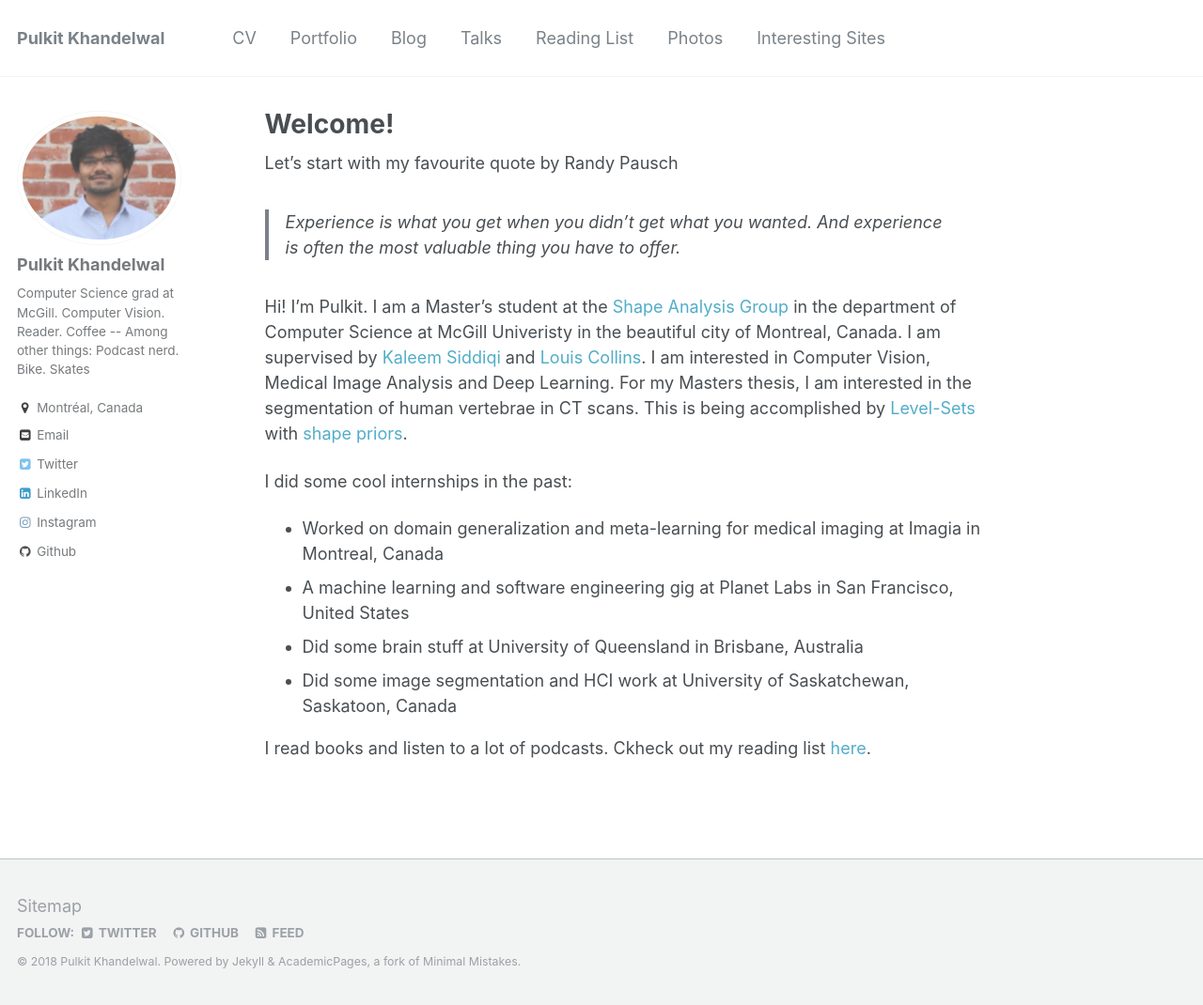
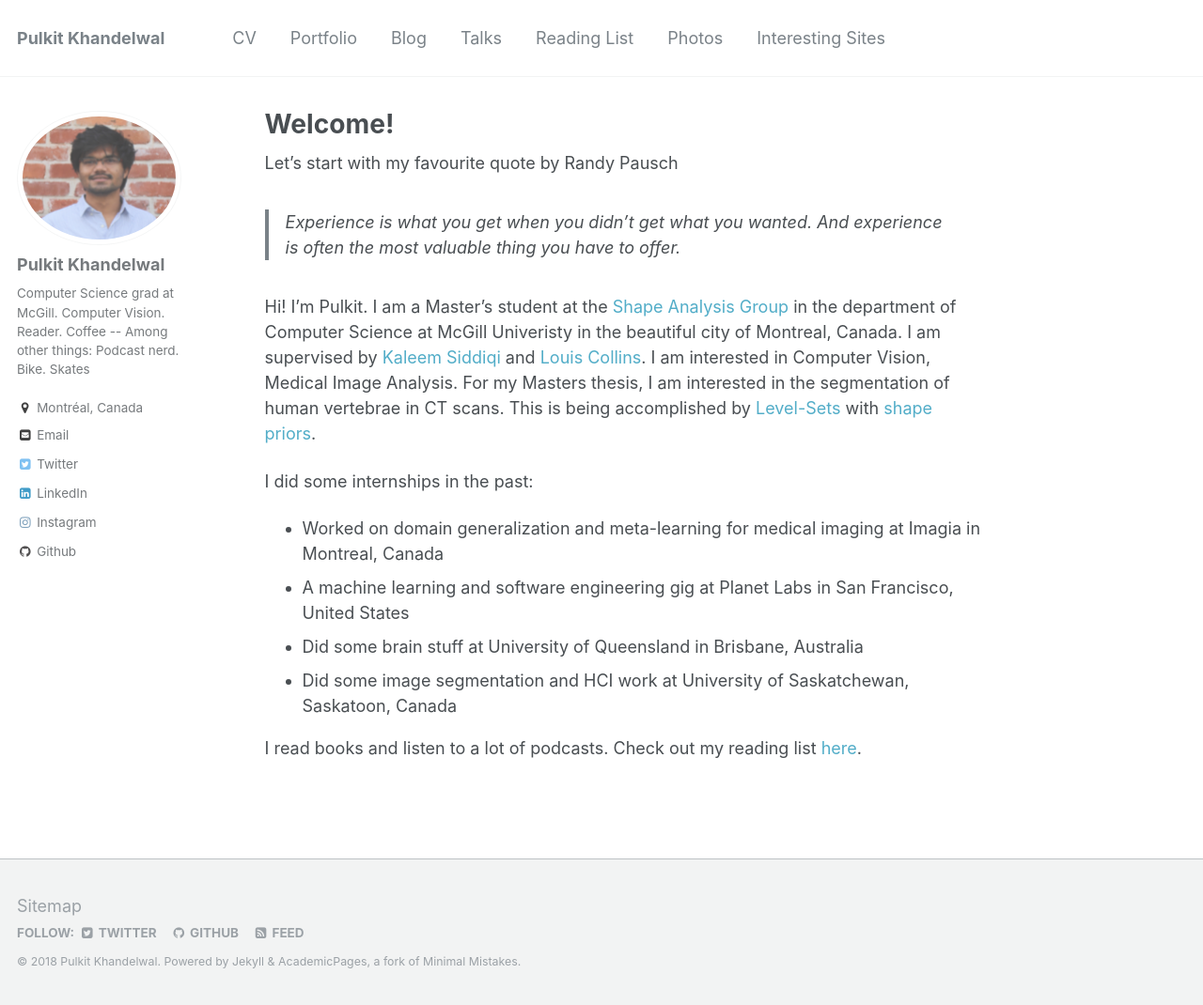
Before and after one commit to Pulkit-Khandelwal/pulkit-khandelwal.github.io, a Jekyll site: the page built from _pages/about.md, in a window 1280 px wide and 1070 px high. Shown: the whole window at 94% size. Built offline with Jekyll 4.4.1, drawn with Linux system fonts in a browser that asks for light colours.

Commit message:
Update about.md

```diff
--- a/_pages/about.md
+++ b/_pages/about.md
@@ -12,12 +12,12 @@
 > Experience is what you get when you didn't get what you wanted.
 > And experience is often the most valuable thing you have to offer.
 
-Hi! I'm Pulkit. I am a Master's student at the [Shape Analysis Group](http://www.cim.mcgill.ca/~shape/) in the department of Computer Science at McGill Univeristy in the beautiful city of Montreal, Canada. I am supervised by [Kaleem Siddiqi](http://www.cim.mcgill.ca/~siddiqi/) and [Louis Collins](http://nist.mni.mcgill.ca/). I am interested in Computer Vision, Medical Image Analysis and Deep Learning. For my Masters thesis, I am interested in the segmentation of human vertebrae in CT scans. This is being accomplished by [Level-Sets](https://math.berkeley.edu/~sethian/2006/Explanations/level_set_explain.html) with [shape priors](https://tel.archives-ouvertes.fr/file/index/docid/327560/filename/Rousson.pdf).
+Hi! I'm Pulkit. I am a Master's student at the [Shape Analysis Group](http://www.cim.mcgill.ca/~shape/) in the department of Computer Science at McGill Univeristy in the beautiful city of Montreal, Canada. I am supervised by [Kaleem Siddiqi](http://www.cim.mcgill.ca/~siddiqi/) and [Louis Collins](http://nist.mni.mcgill.ca/). I am interested in Computer Vision, Medical Image Analysis. For my Masters thesis, I am interested in the segmentation of human vertebrae in CT scans. This is being accomplished by [Level-Sets](https://math.berkeley.edu/~sethian/2006/Explanations/level_set_explain.html) with [shape priors](https://tel.archives-ouvertes.fr/file/index/docid/327560/filename/Rousson.pdf).
 
-I did some cool internships in the past:
+I did some internships in the past:
 * Worked on domain generalization and meta-learning for medical imaging at Imagia in Montreal, Canada
 * A machine learning and software engineering gig at Planet Labs in San Francisco, United States
 * Did some brain stuff at University of Queensland in Brisbane, Australia
 * Did some image segmentation and HCI work at University of Saskatchewan, Saskatoon, Canada
 
-I read books and listen to a lot of podcasts. Ckheck out my reading list [here](https://pulkit-khandelwal.github.io/reading-list/).
+I read books and listen to a lot of podcasts. Check out my reading list [here](https://pulkit-khandelwal.github.io/reading-list/).
```
